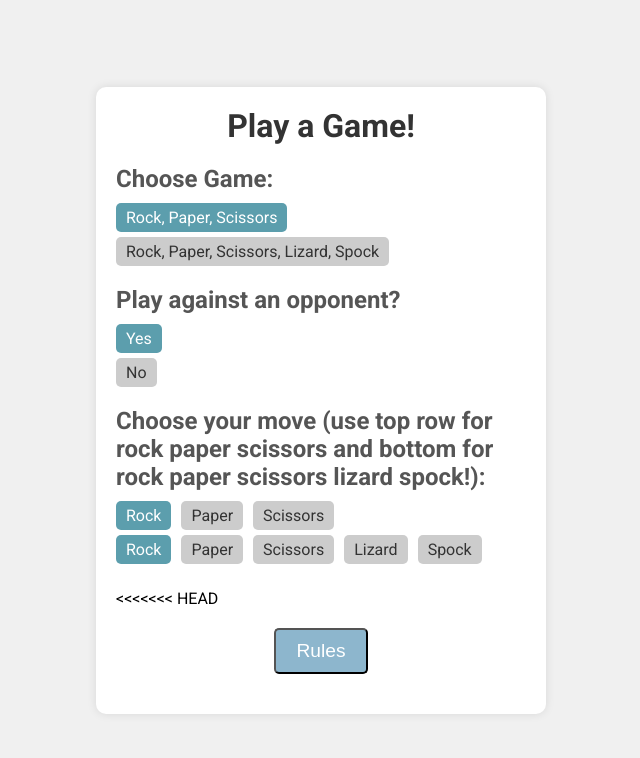
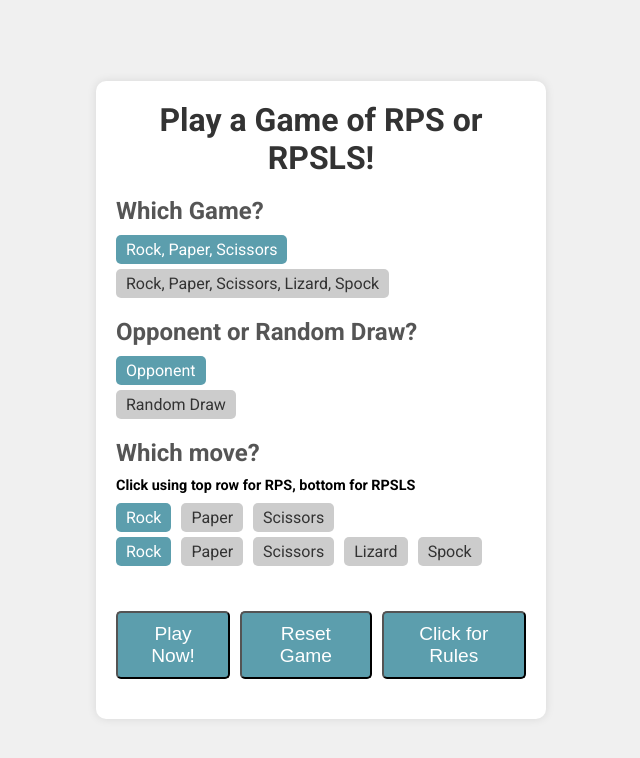
Before and after one commit to comp426-2023-spring/e02-handonna, a website: page public/index.html in a window 1280 px wide. Shown: the whole page, without its empty margins (319-959 px from the left). Drawn offline with Linux system fonts and the light colour scheme.

Commit message:
updated code, still need pics and edit

```diff
--- a/public/index.html
+++ b/public/index.html
@@ -11,11 +11,11 @@
 <body>
     <div class="container">
         <header>
-            <h1>Play a Game!</h1>
+            <h1>Play a Game of RPS or RPSLS!</h1>
         </header>
         <main>
             <section id="game-selection" class="section">
-                <h2>Choose Game:</h2>
+                <h2>Which Game?</h2>
                 <div class="option">
                     <input type="radio" name="game" id="rps" value="rps" checked>
                     <label for="rps">Rock, Paper, Scissors</label>
@@ -26,18 +26,19 @@
                 </div>
             </section>
             <section id="opponent-selection" class="section">
-                <h2>Play against an opponent?</h2>
+                <h2>Opponent or Random Draw?</h2>
                 <div class="option">
                     <input type="radio" name="opponent" id="opponent-yes" value="yes" checked>
-                    <label for="opponent-yes">Yes</label>
+                    <label for="opponent-yes">Opponent</label>
                 </div>
                 <div class="option">
                     <input type="radio" name="opponent" id="opponent-no" value="no">
-                    <label for="opponent-no">No</label>
+                    <label for="opponent-no">Random Draw</label>
                 </div>
             </section>
             <section id="move-selection" class="section">
-                <h2>Choose your move (use top row for rock paper scissors and bottom for rock paper scissors lizard spock!):</h2>
+                <h2>Which move?</h2>
+                <h3>Click using top row for RPS, bottom for RPSLS</h3>
                 <div id="rps-options" class="options-container">
                     <div class="option">
                         <input type="radio" name="rps-move" id="rock" value="rock" checked>
@@ -75,24 +76,23 @@
                     </div>
                 </div>
             </section>
-<<<<<<< HEAD
-            <button type="button" id="rules-button">Rules</button>
-            <section id="rules" class="section">
-                    <h2>Rules:</h2>
-=======
-<button type="button" id="rules-button">Rules</button>
-<button id="rules" type="button">Rules</button>
-<section id="rules" class="section">
-    <h2>Rules:</h2>
->>>>>>> a7f533ffd05f87b130f9bc0e5d86adfcc68d2a75
+            <!-- ... Existing code ... -->
+<!-- ... Existing code ... -->
+<div class="buttons">
+    <button id="play-button">Play Now!</button>
+    <button id="reset-button">Reset Game</button>
+    <button id="rules-button">Click for Rules</button>
+  </div>
+  <div id="game-rules" style="display:none;">
+    <h4>Click "Rules" Again to hide rules!</h4>
+    <h5>Rules for Rock, Paper Scissors</h5>
     <ul>
-        Rules for Rock, Paper, Scissors:
         <li>Scissors CUTS Paper</li>
         <li>Paper COVERS Rock</li>
         <li>Rock CRUSHES Scissors</li>
-    </ul>
+      </ul>
+    <h6>Rules for Rock, Paper Scissors, Lizard, Spock:</h6>
     <ul>
-        Rules for the Lizard-Spock Expansion of Rock Paper Scissors:
         <li>Scissors CUTS Paper</li>
         <li>Paper COVERS Rock</li>
         <li>Rock CRUSHES Scissors</li>
@@ -103,8 +103,14 @@
         <li>Lizard EATS Paper</li>
         <li>Paper DISPROVES Spock</li>
         <li>Spock VAPORIZES Rock</li>
+        </ul>
+      </div>
+      </ul>
     </ul>
-</section>
+  </section>
+  <!-- ... Existing code ... -->
+
+
 
             <section id="game-result" class="section">
                 <h2>Result:</h2>
--- a/public/scripts.js
+++ b/public/scripts.js
@@ -2,10 +2,38 @@ document.addEventListener('DOMContentLoaded', () => {
   const playButton = document.getElementById('play-button');
   const gameResult = document.getElementById('game-result');
   const resultText = document.getElementById('result-text');
+  const resetButton = document.getElementById('reset-button');
+  const rulesButton = document.getElementById('rules-button');
+  const opponentYes = document.getElementById('opponent-yes');
+  const opponentNo = document.getElementById('opponent-no');
+  const moveSelection = document.getElementById('move-selection');
+  const gameRules = document.getElementById('game-rules');
+
+  function updateMoveSelectionState() {
+    if (opponentNo.checked) {
+      moveSelection.style.display = 'none';
+    } else {
+      moveSelection.style.display = 'block';
+    }
+  }
+
+  opponentYes.addEventListener('change', updateMoveSelectionState);
+  opponentNo.addEventListener('change', updateMoveSelectionState);
+
+  updateMoveSelectionState();
 
   playButton.addEventListener('click', async () => {
     const gameType = document.querySelector('input[name="game"]:checked').value;
-      const move = document.querySelector(`input[name="${gameType === 'rps' ? 'rps-move' : 'rpsls-move'}"]:checked`).value;
+    const moveOptions = gameType === 'rps' ? ['rock', 'paper', 'scissors'] : ['rock', 'paper', 'scissors', 'lizard', 'spock'];
+    let move;
+
+    if (opponentNo.checked) {
+      const randomIndex = Math.floor(Math.random() * moveOptions.length);
+      move = moveOptions[randomIndex];
+    } else {
+      move = document.querySelector(`input[name="${gameType === 'rps' ? 'rps-move' : 'rpsls-move'}"]:checked`).value;
+    }
+
     const url = `/app/${gameType}/play`;
     const response = await fetch(url, {
       method: 'POST',
@@ -19,14 +47,22 @@ document.addEventListener('DOMContentLoaded', () => {
     gameResult.style.display = 'block';
     resultText.innerHTML = `Player chose ${result.player}, Opponent chose ${result.opponent}, Result is ${result.result}.`;
   });
+
+  resetButton.addEventListener('click', () => {
+    document.querySelectorAll('input[type=radio]').forEach((input) => {
+      if (input.defaultChecked) {
+        input.checked = true;
+      }
     });
 
+    gameResult.style.display = 'none';
+  });
 
-  document.getElementById('rules-button').addEventListener('click', () => {
-      const rulesSection = document.getElementById('rules');
-      if (rulesSection.style.display === 'none') {
-          rulesSection.style.display = 'block';
+  rulesButton.addEventListener('click', () => {
+    if (gameRules.style.display === 'none') {
+      gameRules.style.display = 'block';
     } else {
-          rulesSection.style.display = 'none';
+      gameRules.style.display = 'none';
     }
   });
+});
--- a/public/styles.css
+++ b/public/styles.css
@@ -90,11 +90,11 @@ button#play-button:hover {
 #game-result {
     display: none;
     text-align: center;
-}
+}/* ... Existing code ... */
 
 button#rules-button {
     display: block;
-    background-color: #8DB6CD;
+    background-color: #5C9EAD;
     color: #ffffff;
     font-size: 1.2rem;
     padding: 10px 20px;
@@ -102,11 +102,53 @@ button#rules-button {
     border-radius: 5px;
     cursor: pointer;
     transition: background-color 0.3s;
-}
+  }
 
-button#rules-button:hover {
-    background-color: #4f8b9d;
-}
-#rules {
+  button#rules-button:hover {
+    background-color: #337f91;
+  }
+
+  /* ... Existing code ... */
+
+
+  .rules-section {
     display: none;
-}
+    text-align: left;
+    margin-top: 20px;
+  }
+
+  /* ... Existing code ... */
+
+button#reset-button {
+    display: block;
+    background-color: #5C9EAD;
+    color: #ffffff;
+    font-size: 1.2rem;
+    padding: 10px 20px;
+    margin: 20px auto;
+    border-radius: 5px;
+    cursor: pointer;
+    transition: background-color 0.3s;
+  }
+
+  button#reset-button:hover {
+    background-color: #337f91;
+  }
+  /* ... Existing code ... */
+
+.buttons {
+    display: flex;
+    justify-content: center;
+    gap: 10px;
+  }
+
+  h5, h6 {
+    font-size: 1.1em; /* Adjust the value as per your preference */
+    font-weight: bold;
+  }
+
+  h3 {
+    font-size: .9em;
+    margin-top: none;
+    margin-bottom: 2%;
+  }
```
Lines whose indentation alone changed are shown as unchanged.
